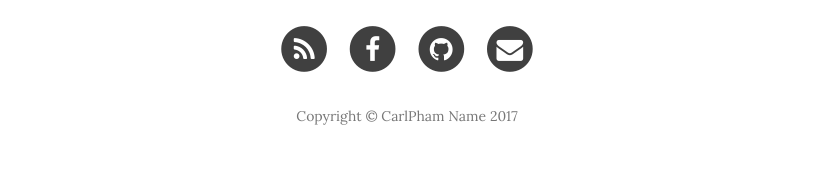
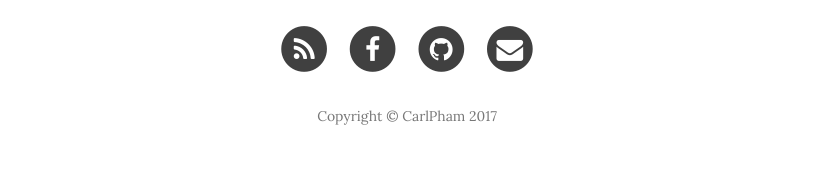
Before and after one commit to CarlPham/carlpham.github.io, a Jekyll site: the page built from index.html, in a window 1280 px wide. Shown: the part 1647-1836 px from the top of the page, without its empty margins (233-1046 px from the left). Built offline with Jekyll 4.4.1, drawn with Linux system fonts in a browser that asks for light colours; nearby versions of some CDN libraries; the list of posts is cut into pages by our own code.

Commit message:
fix copyright_name

```diff
--- a/_config.yml
+++ b/_config.yml
@@ -2,7 +2,7 @@
 title: CarlPham Blog's
 header-img: img/home-bg.jpg
 email: capham.vn@gmail.com
-copyright_name: CarlPham Name
+copyright_name: CarlPham
 description: "CarlPham blog's talks about programming and life"
 baseurl: ""
 url: "http://carlpham.com"
```
